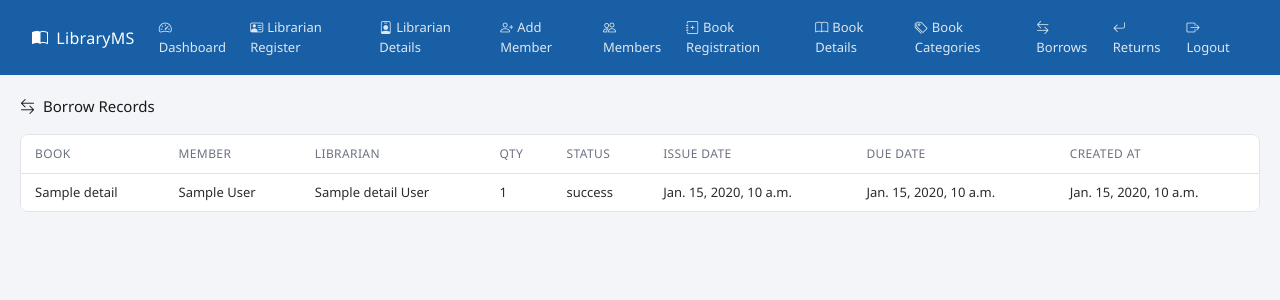
After one commit to Hari1369/library-management-system, a Django app: page /records/ in a window 1280 px wide. The commit adds this page. Shown: the top 300 px of the page. Run offline with Django 5.2, Linux system fonts and the light colour scheme; tables that the repository leaves empty hold one stand-in row (values such as "Sample post"); some libraries are stand-ins or nearby versions.

Commit message:
altered in table configuration added with maintanence also changed in html templates with urls

```diff
--- a/members/templates/base.html
+++ b/members/templates/base.html
@@ -12,6 +12,7 @@
   <link href="https://cdn.jsdelivr.net/npm/select2@4.1.0-rc.0/dist/css/select2.min.css" rel="stylesheet" />
   <script src="https://code.jquery.com/jquery-3.6.0.min.js"></script>
   <script src="https://cdn.jsdelivr.net/npm/select2@4.1.0-rc.0/dist/js/select2.min.js"></script>
+
 </head>
 <body>
 
@@ -31,18 +32,21 @@
         <li class="nav-item"><a class="nav-link" href="{% url 'dashboard_page' %}"><i class="bi bi-speedometer2 me-1"></i>Dashboard</a></li>
         <li class="nav-item"><a class="nav-link" href="{% url 'librarian_registration' %}"><i class="bi bi-person-vcard me-1"></i>Librarian Register</a></li>
         <li class="nav-item"><a class="nav-link" href="{% url 'librarian_details' %}"><i class="bi bi-person-badge me-1"></i>Librarian Details</a></li>
+        <li class="nav-item"><a class="nav-link" href="{% url 'member_registration' %}"><i class="bi bi-person-plus me-1"></i>Add Member</a></li>
         <li class="nav-item"><a class="nav-link" href="{% url 'member_details' %}"><i class="bi bi-people me-1"></i>Members</a></li>
-        <li class="nav-item"><a class="nav-link" href="{% url 'member_registration' %}"><i class="bi bi-person-plus me-1"></i>Add Member</a></li>
 
-          <li class="nav-item"><a class="nav-link" href="{% url 'book_details' %}"><i class="bi bi-book me-1"></i>Book Details</a></li>
-          <li class="nav-item"><a class="nav-link" href="{% url 'book_category_registration' %}"><i class="bi bi-tags me-1"></i>Book Categories</a></li>
-          <li class="nav-item"><a class="nav-link" href="{% url 'book_registration' %}"><i class="bi bi-journal-plus me-1"></i>Book Registration</a></li>
-          <link rel="stylesheet" href="https://cdn.jsdelivr.net/npm/bootstrap-icons@1.11.3/font/bootstrap-icons.min.css">
+        <li class="nav-item"><a class="nav-link" href="{% url 'book_registration' %}"><i class="bi bi-journal-plus me-1"></i>Book Registration</a></li>
+        <li class="nav-item"><a class="nav-link" href="{% url 'book_details' %}"><i class="bi bi-book me-1"></i>Book Details</a></li>
+        <li class="nav-item"><a class="nav-link" href="{% url 'book_category_registration' %}"><i class="bi bi-tags me-1"></i>Book Categories</a></li>
+        <li class="nav-item"><a class="nav-link" href="{% url 'records' %}"><i class="bi bi-arrow-left-right me-1"></i>Borrows</a></li>
+        <li class="nav-item"><a class="nav-link" href="{% url 'returns' %}"><i class="bi bi-arrow-return-left me-1"></i>Returns</a></li>
         <li class="nav-item"><a class="nav-link" href="{% url 'logout' %}"><i class="bi bi-box-arrow-right me-1"></i>Logout</a></li>
       </ul>
     </div>
   </div>
 </nav>
+
+<link rel="stylesheet" href="https://cdn.jsdelivr.net/npm/bootstrap-icons@1.11.3/font/bootstrap-icons.min.css">
 
 {% if messages %}
   <script>
--- a/members/templates/book_category_registration/book_category_registration.html
+++ b/members/templates/book_category_registration/book_category_registration.html
@@ -7,7 +7,6 @@
   <span class="section-title">
     <i class="bi bi-person-plus me-2"></i>Add Book Category
   </span>
-  <a href="" class="btn btn-lms-outline btn-sm">← Back to Dashboard</a>
 </div>
 
 {% if success %}
--- a/members/templates/book_registration/add_books.html
+++ b/members/templates/book_registration/add_books.html
@@ -6,7 +6,6 @@
     <span class="section-title">
       <i class="bi bi-person-plus me-2"></i>Add New Book
     </span>
-    <a href="" class="btn btn-lms-outline btn-sm">← Back to Dashboard</a>
   </div>
 
   {% if success %}
--- a/members/templates/librarians_details/librarians_details.html
+++ b/members/templates/librarians_details/librarians_details.html
@@ -4,6 +4,7 @@
 {% block content %}
 <div class="section-header mb-2">
   <span class="section-title"><i class="bi bi-people me-2"></i>All Librarian Details</span>
+    <a href="{% url 'dashboard_page' %}" class="btn btn-lms-outline btn-sm">← Back to Dashboard</a>
 </div>
 
 <!-- Search -->
--- a/members/templates/librarians_registration/librarians_registration.html
+++ b/members/templates/librarians_registration/librarians_registration.html
@@ -6,7 +6,7 @@
     <span class="section-title">
       <i class="bi bi-person-plus me-2"></i>Add New Librarian
     </span>
-    <a href="" class="btn btn-lms-outline btn-sm">← Back to Dashboard</a>
+    <a href="{% url 'dashboard_page' %}" class="btn btn-lms-outline btn-sm">← Back to Dashboard</a>
   </div>
 
   {% if success %}
--- a/members/templates/member_details/member_details.html
+++ b/members/templates/member_details/member_details.html
@@ -4,7 +4,7 @@
 {% block content %}
 <div class="section-header mb-2">
   <span class="section-title"><i class="bi bi-people me-2"></i>All Members</span>
-  <a href="" class="btn btn-lms-primary btn-sm">
+  <a href="{% url 'member_registration' %}" class="btn btn-lms-primary btn-sm">
     <i class="bi bi-plus-lg me-1"></i>Add Member
   </a>
 </div>
--- a/members/templates/member_registration/member_registration.html
+++ b/members/templates/member_registration/member_registration.html
@@ -4,7 +4,6 @@
 {% block content %}
 <div class="section-header mb-3">
   <span class="section-title"><i class="bi bi-person-plus me-2"></i>Add New Member</span>
-  <a href="" class="btn btn-lms-outline btn-sm">← Back to Dashbboard</a>
 </div>
   {% if success %}
     <div class="alert alert-success">
--- /dev/null
+++ b/members/templates/records/records.html
@@ -0,0 +1,53 @@
+{% extends "base.html" %}
+{% block title %}Borrow Records{% endblock %}
+
+{% block content %}
+  <div class="section-header mb-3">
+    <span class="section-title">
+      <i class="bi bi-arrow-left-right me-2"></i>Borrow Records
+    </span>
+  </div>
+
+
+<!-- Search -->
+<div class="mb-3">
+
+</div>
+<!-- Table -->
+<div class="lms-table">
+<table class="table mb-0">
+  <thead>
+    <tr>
+      <th>Book</th>
+      <th>Member</th>
+      <th>Librarian</th>
+      <th>Qty</th>
+      <th>Status</th>
+      <th>Issue Date</th>
+      <th>Due Date</th>
+      <th>Created At</th>
+    </tr>
+  </thead>
+
+  <tbody>
+    {% for record in issuemaintenance %}
+    <tr>
+      <td>{{ record.book.title }}</td>
+      <td>{{ record.member.name }}</td>
+      <td>{{ record.librarian.name }} {{ record.librarian.surname }}</td>
+      <td>{{ record.books_number }}</td>
+      <td>{{ record.status }}</td>
+      <td>{{ record.issue_date }}</td>
+      <td>{{ record.due_date }}</td>
+      <td>{{ record.created_at }}</td>
+    </tr>
+    {% empty %}
+    <tr>
+      <td colspan="8">No records found</td>
+    </tr>
+    {% endfor %}
+  </tbody>
+</table>
+</div>
+
+{% endblock %}
--- /dev/null
+++ b/members/templates/returns/return.html
@@ -0,0 +1,2 @@
+{% extends "base.html" %}
+{% block title %}Borrow Records{% endblock %}
--- a/members/urls.py
+++ b/members/urls.py
@@ -1,5 +1,5 @@
 from django.urls import path
-from .views import login_page, logout_page, dashboard_page, librarian_registration_page, member_registration_page, book_registration_page, book_category_registration_page, book_details_page, member_details_page, librarian_details_page, member_update_request, librarian_update_request, book_update_request, member_delete_request, librarian_delete_request, book_delete_request, member_api, books_api
+from .views import login_page, logout_page, dashboard_page, librarian_registration_page, member_registration_page, book_registration_page, book_category_registration_page, book_details_page, member_details_page, librarian_details_page, member_update_request, librarian_update_request, book_update_request, member_delete_request, librarian_delete_request, book_delete_request, member_api, books_api, borrow_records, borrow_returns, borrow_records_register
 
 urlpatterns = [
     path("", login_page, name="log_in"),
@@ -30,6 +30,20 @@ urlpatterns = [
 
 
 
+
+    path("records/", borrow_records, name="records"),
+    path("records_register/", borrow_records_register, name="records_register"),
+
+
+    path("returns/", borrow_returns, name="returns"),
+
+
+
+
+
+
+
+
     # ========================================> REST APIs <========================================
     path("member/", member_api, name="member"),
     path("member/<int:id>/", member_api),
--- a/members/views.py
+++ b/members/views.py
@@ -7,13 +7,14 @@ from django.contrib.auth.decorators import login_required
 from rest_framework.decorators import api_view
 from rest_framework.response import Response
 from django.http import JsonResponse
-from .models import Librarian, Member, BookDetails, BookCategory
+from .models import Librarian, Member, BookDetails, BookCategory, IssueMaintanence
 from .serializers import LibrarianSerializers, MemberSerializers, BookDetailsSerializers
 from .forms import LoginForm, LibrarianFrom, BookCategoryForm, BookForm, MemberFrom
 from .decorators import role_required
 from django.contrib.auth.models import User
 from django.contrib import messages
 from datetime import datetime
+from django.db.models import F
 import json
 
 
@@ -40,6 +41,7 @@ def login_page(request):
                     messages.error(request, "Account disabled.")
                     return render(request, "log_in/log_in.html", {"form": form})
                 if user.is_superuser and user.is_staff:
+                    request.session["superuser_id"] = user.id
                     request.session["role"] = "super_admin"
                 elif librarian:
                     request.session["librarian_id"] = librarian.id
@@ -72,11 +74,11 @@ def librarian_registration_page(request):
         if form.is_valid():
             username = form.cleaned_data["username"]
             password = form.cleaned_data["password"]
-            name = form.cleaned_data["name"]
-            surname = form.cleaned_data["surname"]
+            name = form.cleaned_data["name"].title()
+            surname = form.cleaned_data["surname"].title()
             email = form.cleaned_data["email"]
             phone_number = form.cleaned_data["phone_number"]
-            address = form.cleaned_data["address"]
+            address = form.cleaned_data["address"].title()
             is_active = form.cleaned_data["is_active"]
 
             # ================================>
@@ -134,8 +136,8 @@ def librarian_details_page(request):
         id = user.id
         username = user.username
         password = user.password
-        name = user.name
-        surname = user.surname
+        name = user.name.title()
+        surname = user.surname.title()
         email = user.email
         phone_number = user.phone_number
         address = user.address
@@ -175,11 +177,11 @@ def librarian_update_request(request):
         print("DATA : ", data)
         username = data.get("username")
         password = data.get("password")
-        name = data.get("name")
-        surname = data.get("surname")
+        name = data.get("name").title()
+        surname = data.get("surname").title()
         email = data.get("email")
         phone = data.get("phone")
-        address = data.get("address")
+        address = data.get("address").title()
 
         librarian = Librarian.objects.filter(username=username).first()
         user_1 = User.objects.filter(username=username).first()
@@ -230,7 +232,7 @@ def librarian_delete_request(request):
     if request.method == "POST":
         data = json.loads(request.body)
         username = data.get("username")
-        name = data.get("name")
+        name = data.get("name").title()
         email = data.get("email")
         is_active = str(data.get("is_active")).lower() == "true"
 
@@ -282,10 +284,10 @@ def member_registration_page(request):
     if request.method == "POST":
         form = MemberFrom(request.POST)
         if form.is_valid():
-            name = form.cleaned_data["name"]
+            name = form.cleaned_data["name"].title()
             email = form.cleaned_data["email"]
             phone_number = form.cleaned_data["phone_number"]
-            address = form.cleaned_data["address"]
+            address = form.cleaned_data["address"].title()
             membership_date = form.cleaned_data["membership_date"]
             is_active = form.cleaned_data["is_active"]
 
@@ -328,10 +330,10 @@ def member_details_page(request):
     member_list = []
     for i in members:
         id = i.id
-        name = i.name
+        name = i.name.title()
         email = i.email
         phone_number = i.phone_number
-        address = i.address
+        address = i.address.title()
         membership_date = i.membership_date.strftime("%d-%m-%Y") if i.membership_date else ""
         is_active = i.is_active
         created_at = i.created_at
@@ -363,7 +365,7 @@ def member_update_request(request):
     if request.method == "POST":
         data = json.loads(request.body)
         member_id = data.get("id")
-        name = data.get("name")
+        name = data.get("name").title()
         email = data.get("email")
         phone = data.get("phone")
         address = data.get("address")
@@ -413,7 +415,7 @@ def member_delete_request(request):
     if request.method == "POST":
         data = json.loads(request.body)
         member_id = data.get("id")
-        name = data.get("name")
+        name = data.get("name").title()
         is_active = data.get("is_active")
         is_active = True if str(is_active).lower() == "true" else False
 
@@ -496,7 +498,7 @@ def book_registration_page(request):
         if form.is_valid():
             title = form.cleaned_data['title'].title()
             author = form.cleaned_data['author'].title()
-            category = form.cleaned_data['category']
+            category = form.cleaned_data['category'].title()
             publication_year = form.cleaned_data['publication_year']
             total_copies = form.cleaned_data['total_copies']
             available_copies = total_copies
@@ -550,8 +552,8 @@ def book_details_page(request):
 
     for book in book_details:
         isbn = book.isbn
-        title = book.title
-        author = book.author
+        title = book.title.title()
+        author = book.author.title()
         publication_year = book.publication_year
         total_copies = book.total_copies
         available_copies = book.available_copies
@@ -697,6 +699,145 @@ def book_delete_request(request):
     }, status=400)
 
 
+def borrow_records(request):
+    issuemaintenance = IssueMaintanence.objects.all().order_by('-created_at')
+    return render(request, "records/records.html", {"issuemaintenance": issuemaintenance})
+
+
+@login_required
+@role_required(["super_admin", "librarian"])
+def borrow_records_register(request):
+    member = Member.objects.values("id", "name").order_by("name")
+    books = BookDetails.objects.values("id", "title", "available_copies").order_by("title")
+    if request.method == "POST":
+        role = request.session.get("role")
+        member_id = request.POST.get("member_id")
+        book_id = request.POST.get("book_id")
+        quantity = int(request.POST.get("quantity") or 0)
+        status = request.POST.get("status")
+        issue_date = request.POST.get("issue_date")
+        due_date = request.POST.get("due_date")
+
+        if role == "super_admin":
+            print("=================>  SUPERUSER")
+            user_id = request.session.get("superuser_id")
+            # ================================>
+            print("SuperUser ID: ", user_id)
+            print("Member ID:", member_id)
+            print("Book ID:", book_id)
+            print("Quantity ID:", quantity)
+            print("Status:", status)
+            print("Issue Date:", issue_date)
+            print("Due Date:", due_date)
+            # ================================>
+
+            member_obj = Member.objects.get(id=member_id)
+            book_obj = BookDetails.objects.get(id=book_id)
+            librarian_obj = Librarian.objects.filter(is_active=True).first()
+
+            if not librarian_obj:
+                messages.error(request, "No active librarian found.")
+                return redirect("records_register")
+
+            if quantity > 5:
+                messages.error(request, "You cannot issue more than 5 books at a time!")
+                return redirect("records_register")
+
+            if book_obj.available_copies < quantity:
+                messages.error(request, "Not enough books available!")
+                return redirect("records_register")
+
+            rows_updated = BookDetails.objects.filter(id=book_id).update(
+                available_copies=F('available_copies') - quantity
+            )
+
+            if rows_updated == 1:
+                IssueMaintanence.objects.create(
+                    librarian=librarian_obj,
+                    member=member_obj,
+                    book=book_obj,
+                    status=status,
+                    issue_date=issue_date,
+                    due_date=due_date,
+                    books_number=quantity
+                )
+                messages.success(request, "Book issued successfully!")
+                return redirect("records_register")
+            else:
+                print("No record updated (book not found)")
+                return redirect("records_register")
+
+            messages.success(request, "Borrow record saved successfully!")
+            return redirect("records_register")
+        else:
+            print("=================> LIBRARIAN")
+            librarian_id = request.session.get("librarian_id")
+            # ================================>
+            print("Librarian ID: ", librarian_id)
+            print("Member ID:", member_id)
+            print("Book ID:", book_id)
+            print("Quantity ID:", quantity)
+            print("Status:", status)
+            print("Issue Date:", issue_date)
+            print("Due Date:", due_date)
+            # ================================>
+
+            member_obj = Member.objects.get(id=member_id)
+            book_obj = BookDetails.objects.get(id=book_id)
+            librarian_obj = Librarian.objects.get(id=librarian_id)
+
+            if not librarian_obj:
+                messages.error(request, "No active librarian found.")
+                return redirect("records_register")
+
+            if quantity > 5:
+                messages.error(request, "You cannot issue more than 5 books at a time!")
+                return redirect("records_register")
+
+            if book_obj.available_copies < quantity:
+                messages.error(request, "Not enough books available!")
+                return redirect("records_register")
+
+            rows_updated = BookDetails.objects.filter(id=book_id).update(
+                available_copies=F('available_copies') - quantity
+            )
+
+            if rows_updated == 1:
+                IssueMaintanence.objects.create(
+                    librarian=librarian_obj,
+                    member=member_obj,
+                    book=book_obj,
+                    status=status,
+                    issue_date=issue_date,
+                    due_date=due_date,
+                    books_number=quantity
+                )
+                messages.success(request, "Book issued successfully!")
+                return redirect("records_register")
+            else:
+                print("No record updated (book not found)")
+                return redirect("records_register")
+            messages.success(request, "Borrow record saved successfully!")
+            return redirect("records_register")
+
+    return render(request, "records_register/records_register.html", {"member": member, "books": json.dumps(list(books))})
+
+
+
+def borrow_returns(request):
+    return render(request, "returns/return.html")
+
+
+
+
+
+
+
+
+
+
+
+
 
 
 
```
Also changed, not shown: members/models.py (+12 -7 lines), members/templates/records_register/records_register.html (added, +150 -0 lines), members/migrations/0009_finemaintanence_member_issuemaintanence_member_and_more.py (added), members/migrations/0010_alter_issuemaintanence_return_date.py (added), members/migrations/0011_alter_issuemaintanence_due_date_and_more.py (added), members/migrations/0012_alter_finemaintanence_paid_time.py (added), members/migrations/0013_finemaintanence_books_number_and_more.py (added), members/migrations/0014_alter_finemaintanence_books_number_and_more.py (added).
